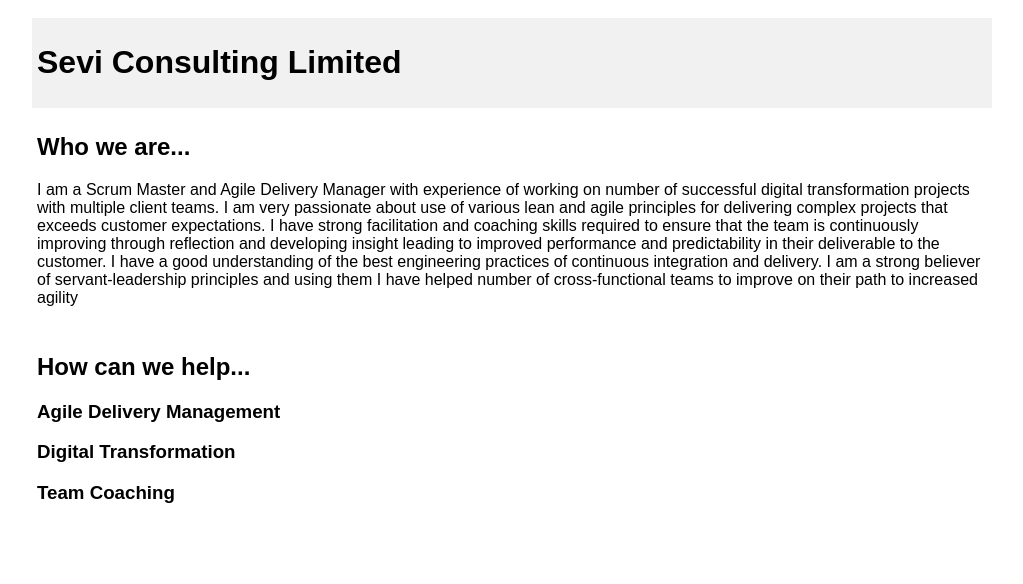
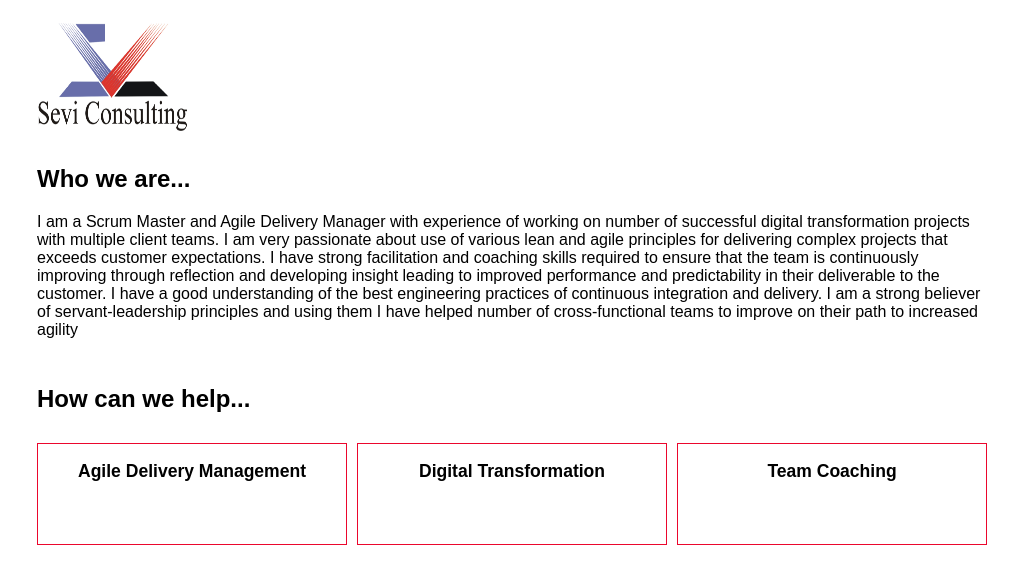
Before and after one commit to vishalsevi/vishalsevi.github.io, a plain HTML site: page index.html in a window 1280 px wide. Shown: the whole page, without its empty margins (128-1151 px from the left). Drawn offline with Linux system fonts and the light colour scheme.

Commit message:
Horizontal align and logo

```diff
--- a/index.html
+++ b/index.html
@@ -1,7 +1,7 @@
 <!DOCTYPE html>
 <html lang="en">
 <head>
-    <title>CSS Website Layout</title>
+    <title>Sevi Consulting Limited</title>
     <meta charset="utf-8">
     <meta name="viewport" content="width=device-width, initial-scale=1">
     <style>
@@ -11,7 +11,7 @@
 
         /* Style the header */
         .header {
-            background-color: #f1f1f1;
+            background-color: white;
             padding: 5px;
             text-align: left;
         }
@@ -27,12 +27,42 @@
             margin: auto;
             padding: 10px;
         }
+
+
+    div.horizontal-blocks {
+        border: 1px solid #eb072d;
+        font-size: 15px;
+        text-align: center;
+        vertical-align: middle;
+        height: 100px;
+        margin: 5px;
+    }
+
+    #container {
+        height: 100%;
+        width:100%;
+        display: flex;
+    }
+
+    #left {
+        width: 33%;
+    }
+
+    #middle {
+        width: 33%;
+
+    }
+
+    #right {
+        width: 33%;
+    }
+
     </style>
 </head>
 <body>
     <div class="content">
         <div class="header">
-            <h1>Sevi Consulting Limited</h1>
+            <img src="logo.jpg" alt="Sevi Consulting Limited" width="150" height="108">
         </div>
 
         <div class="sub-header">
@@ -41,14 +71,21 @@
                 I am a Scrum Master and Agile Delivery Manager with experience of working on number of successful digital transformation projects with multiple client teams. I am very passionate about use of various lean and agile principles for delivering complex projects that exceeds customer expectations. I have strong facilitation and coaching skills required to ensure that the team is continuously improving through reflection and developing insight leading to improved performance and predictability in their deliverable to the customer. I have a good understanding of the best engineering practices of continuous integration and delivery. I am a strong believer of servant-leadership principles and using them I have helped number of cross-functional teams to improve on their path to increased agility
             </p>
         </div>
-
         <div class="sub-header">
             <h2>How can we help...</h2>
-            <h3>Agile Delivery Management</h3>
-            <h3>Digital Transformation</h3>
-            <h3>Team Coaching</h3>
         </div>
+        <div id="container">
+            <div id="left" class="horizontal-blocks">
+                <h3>Agile Delivery Management</h3>
+            </div>
+            <div id="middle" class="horizontal-blocks">
+                <h3>Digital Transformation</h3>
+            </div>
+            <div id="right" class="horizontal-blocks">
+                <h3>Team Coaching</h3>
+            </div>
+        </div>
+    </div>
 
-    </div>
 </body>
 </html>
```
Also changed, not shown: Logo.jpg (added).
